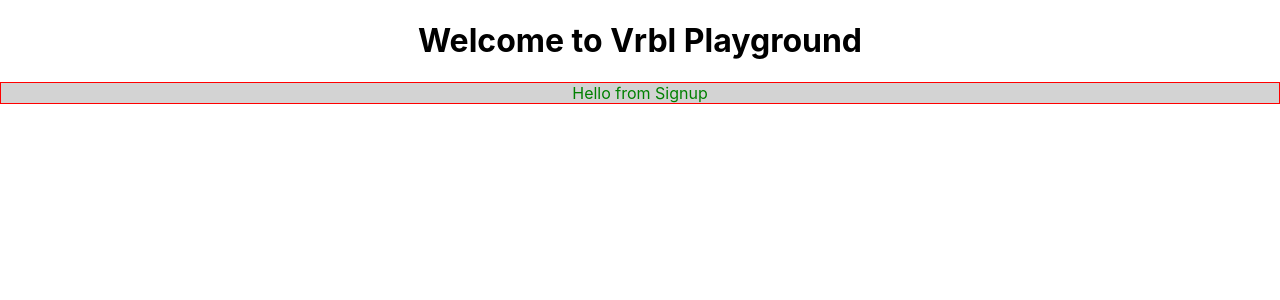
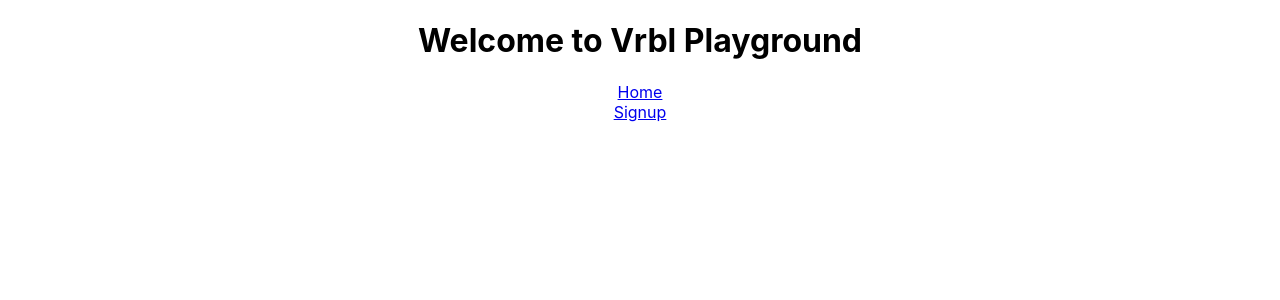
Before and after one commit to JonathanWaller/vrbl-playground, a React (Create React App) app: page / in a window 1280 px wide. Shown: the top 300 px of the page. Built offline with nearby package versions, Linux system fonts and the light colour scheme.

Commit message:
setup initial routes

```diff
--- a/src/App.js
+++ b/src/App.js
@@ -1,14 +1,21 @@
 import React, { Component } from "react";
 import "./App.css";
-import Signup from "./components/Signup/Signup";
+import { BrowserRouter } from "react-router-dom";
+// import Signup from "./components/Signup/Signup";
+import Nav from "./components/Nav/Nav";
+import routes from "./routes";
 
 class App extends Component {
   render() {
     return (
-      <div className="App">
-        <h1>Welcome to Vrbl Playground</h1>
-        <Signup />
-      </div>
+      <BrowserRouter>
+        <div className="App">
+          <h1>Welcome to Vrbl Playground</h1>
+          <Nav />
+          {routes}
+          {/* <Signup /> */}
+        </div>
+      </BrowserRouter>
     );
   }
 }
--- /dev/null
+++ b/src/components/Nav/Nav.js
@@ -0,0 +1,17 @@
+import React from "react";
+import { Link } from "react-router-dom";
+
+const Nav = () => {
+  return (
+    <div>
+      <Link to="/home">
+        <div>Home</div>
+      </Link>
+      <Link to="/signup">
+        <div>Signup</div>
+      </Link>
+    </div>
+  );
+};
+
+export default Nav;
--- a/src/routes.js
+++ b/src/routes.js
@@ -1 +1,11 @@
+import React from "react";
 import { Route, Switch } from "react-router-dom";
+import App from "./App";
+import Signup from "./components/Signup/Signup";
+
+export default (
+  <Switch>
+    <Route exact path="/home" component={App} />
+    <Route path="/signup" component={Signup} />
+  </Switch>
+);
```
